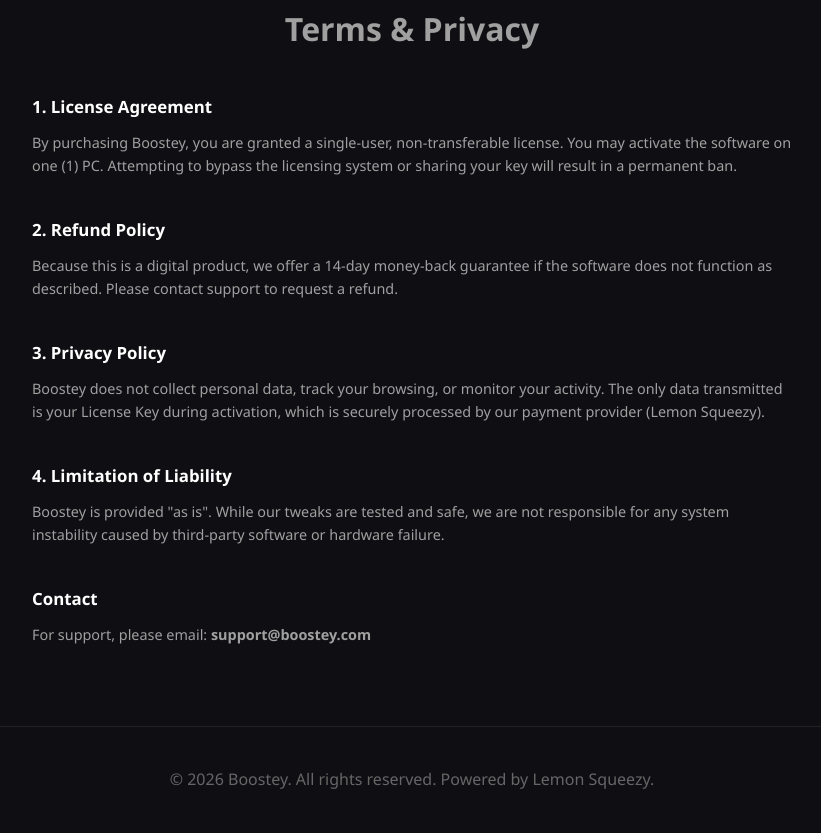
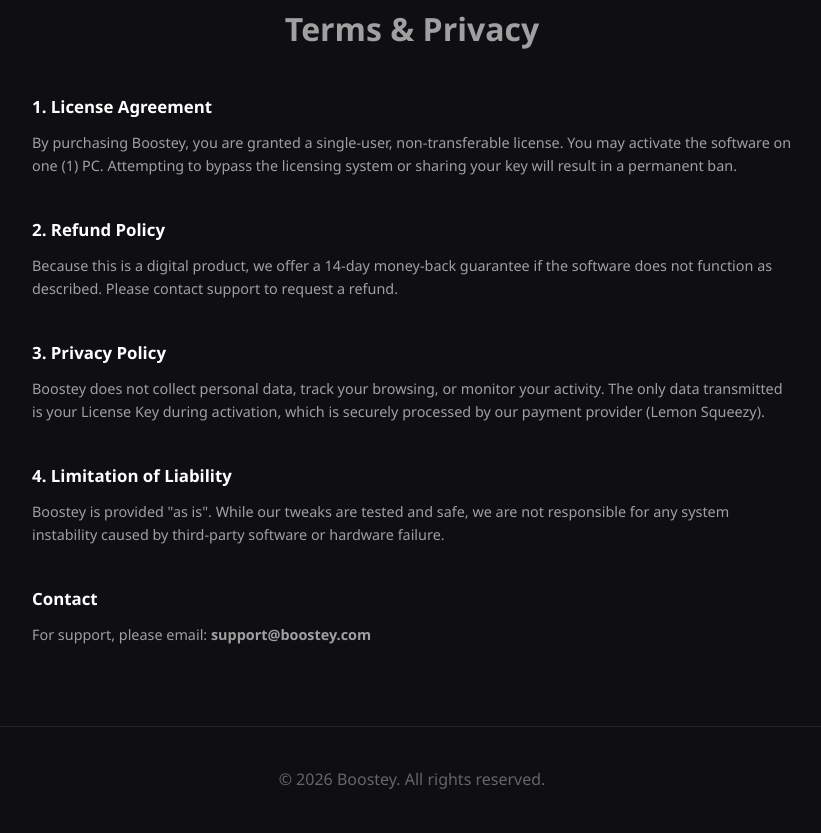
Before and after one commit to karlossHD/boostey-website, a plain HTML site: page index.html in a window 1280 px wide. Shown: the part 2119-2952 px from the top of the page, without its empty margins (228-1049 px from the left). Drawn offline with Linux system fonts and the light colour scheme.

Commit message:
index.html

```diff
--- a/index.html
+++ b/index.html
@@ -340,7 +340,7 @@
     </section>
 
     <footer>
-        &copy; 2026 Boostey. All rights reserved. Powered by Lemon Squeezy.
+        &copy; 2026 Boostey. All rights reserved.
     </footer>
 
 </body>
```
